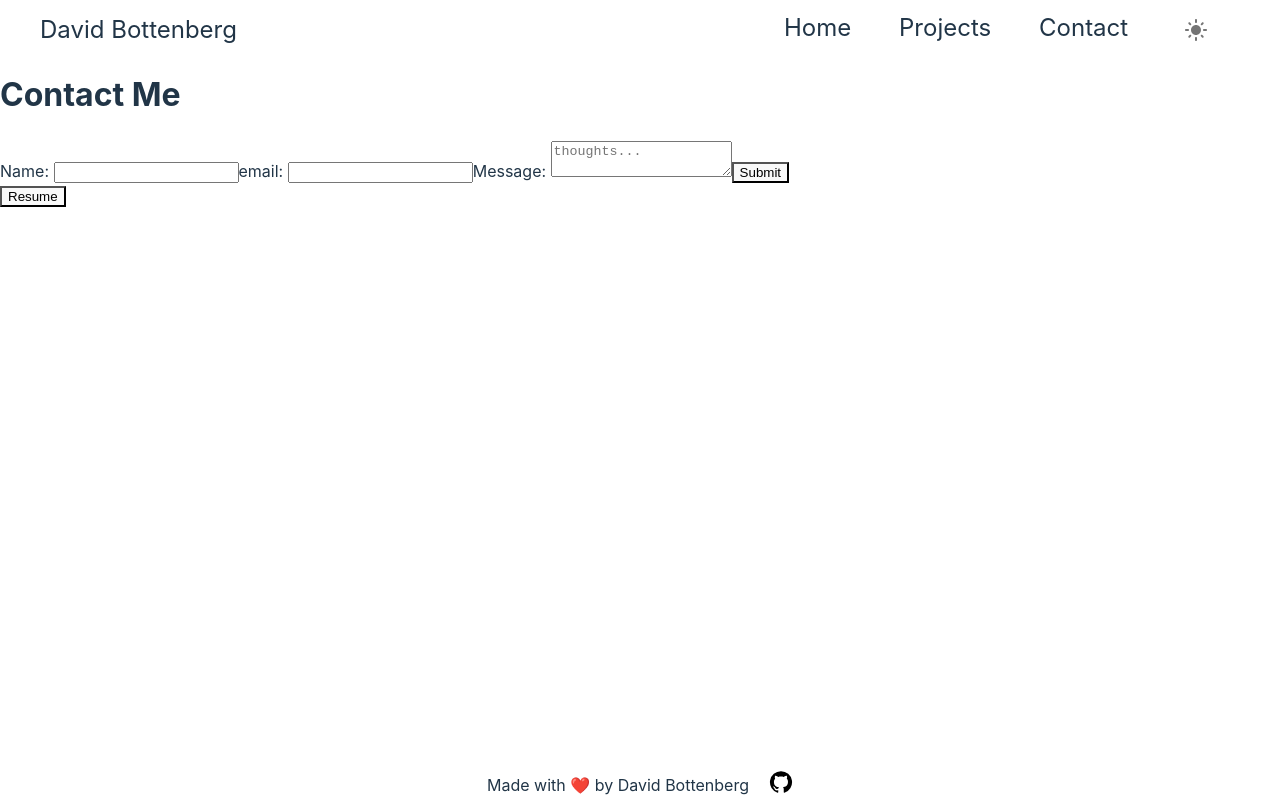
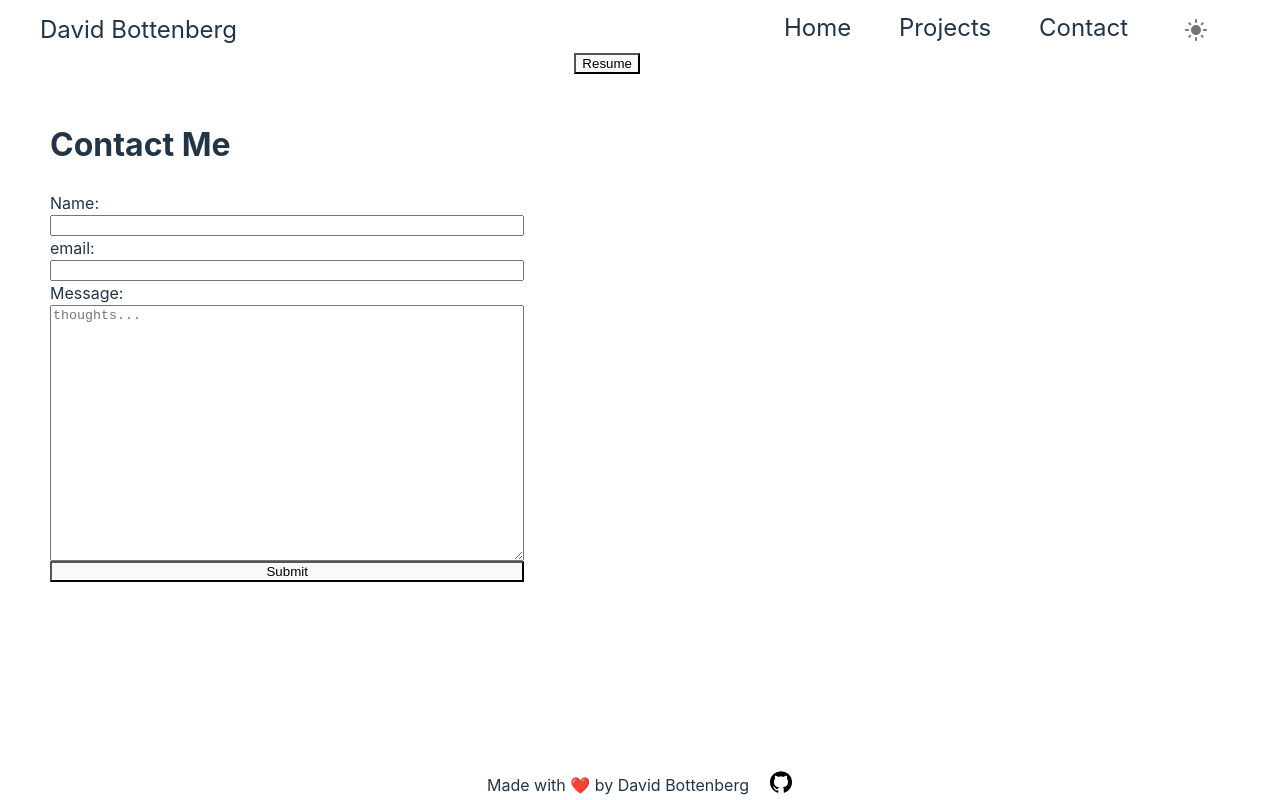
Before and after one commit to davebott-dev/portfolio, a React (Vite) app in the folder Client/: page /contact in a window 1280 px wide. Built offline with nearby package versions, Linux system fonts and the light colour scheme.

Commit message:
beginning to style the contact page

```diff
--- a/Client/src/App.css
+++ b/Client/src/App.css
@@ -351,6 +351,28 @@ button a {
 .project-card:hover{
   transform: translateY(-20px) scale(1.02);
 }
+#contact-form {
+  display: flex;
+  height: inherit;
+  width: 50%;
+  flex-direction: row;
+  justify-content: center;
+}
+#contact-form>div{
+  display: flex;
+  flex-direction: column;
+  padding: 50px;
+  height: 100%;
+  width: 100%;
+}
+#contact-form>div>form{
+  display: flex;
+  flex-direction: column;
+  width: inherit;
+}
+textarea {
+  height: 250px;
+}
 
 @keyframes scroll-horizontal {
   from{
--- a/Client/src/routes/Contact.jsx
+++ b/Client/src/routes/Contact.jsx
@@ -1,16 +1,14 @@
 function Contact() {
   //set up a handle submit form that sends the data to the backend
   return (
+    <div id="contact-form">
       <div>
       <h1>Contact Me</h1>
-
         <form>
           <label htmlFor="name">Name: </label>
           <input type="text" name="name" id="name" />
-
           <label htmlFor="email">email: </label>
           <input type="email" name="email" id="email" />
-
           <label htmlFor="message">Message: </label>
           <textarea
             name="message"
@@ -19,7 +17,7 @@ function Contact() {
           ></textarea>
           <button>Submit</button>
         </form>
-
+        </div>
         <a href="/Resume.pdf" download="resume"><button type="button">Resume</button></a>
     </div>
   );
```
Lines whose indentation alone changed are shown as unchanged.
